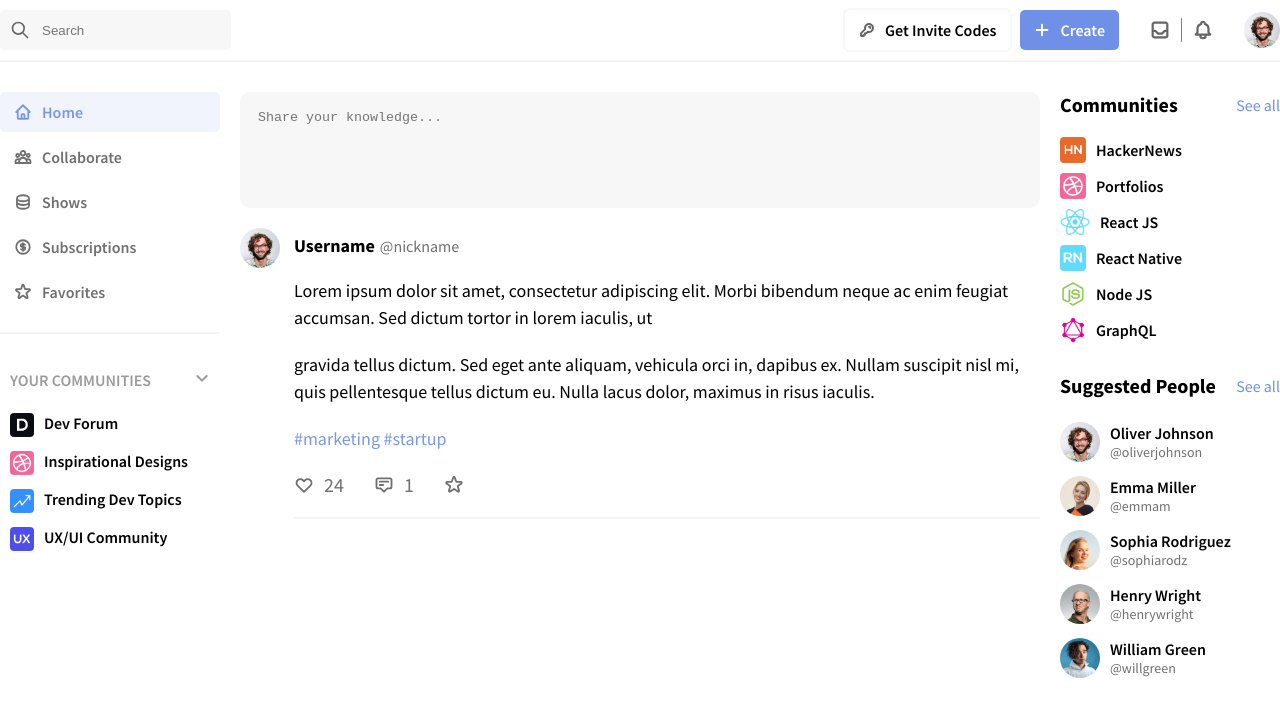
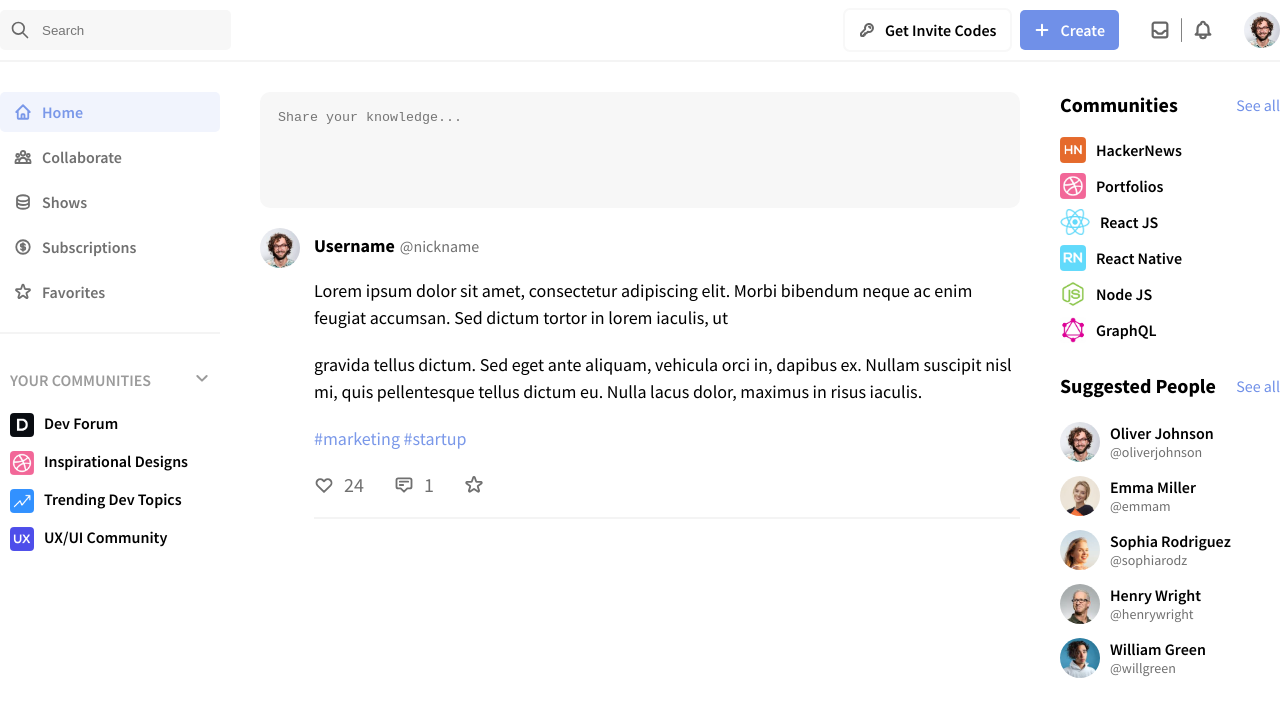
Before and after one commit to chrisprodev/social-media-ui, a React (Create React App) app: page / in a window 1280 px wide. Shown: the top 716 px of the page. Built offline with nearby package versions, Linux system fonts and the light colour scheme.

Commit message:
Fix Feed Width

```diff
--- a/src/components/FeedContainer.tsx
+++ b/src/components/FeedContainer.tsx
@@ -17,5 +17,5 @@ export default FeedContainer;
 const Container = styled.div`
   display: flex;
   flex-direction: column;
-  width: calc(100% - 48rem);
+  width: calc(100% - 52rem);
 `;
```
